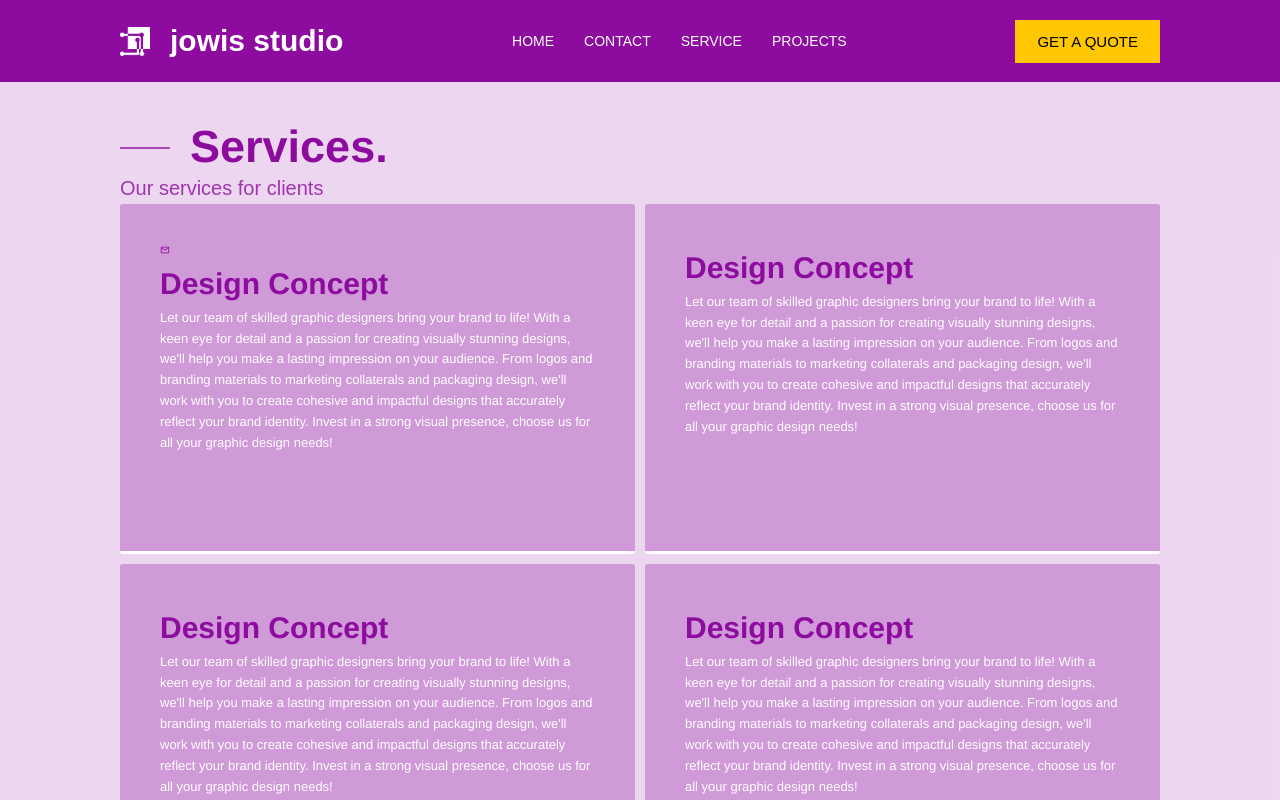
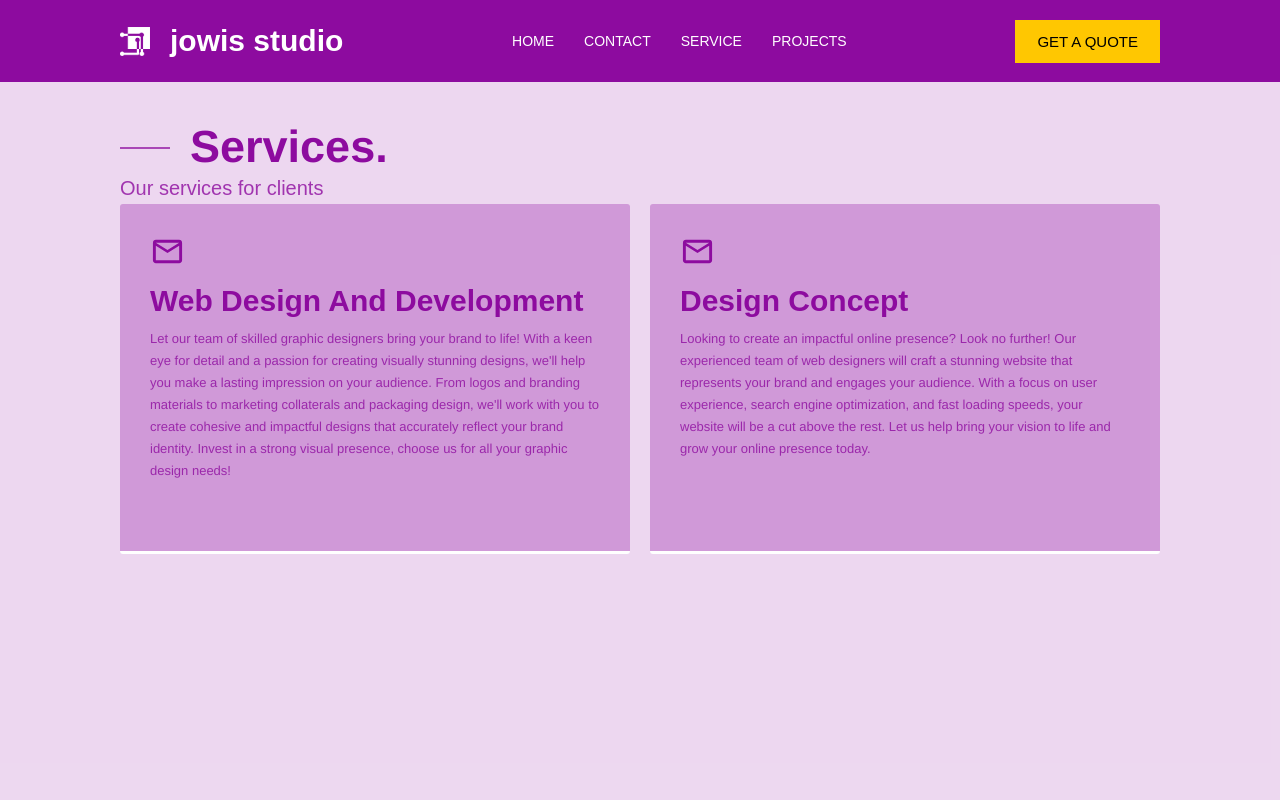
Before and after one commit to Ernie1234/jowis, a React (Create React App) app: page /services in a window 1280 px wide. Shown: the top 800 px of the page. Built offline with nearby package versions, Linux system fonts and the light colour scheme; a web font is replaced by a local one.

Commit message:
service page

```diff
--- a/src/components/Card.jsx
+++ b/src/components/Card.jsx
@@ -4,16 +4,8 @@ function Card({ icon, title, subTitle }) {
   return (
     <div className="card">
       <div className="card__icon">{icon}</div>
-      <h3 className="card__title">Design Concept</h3>
-      <p className="card__subtitle">
-        Let our team of skilled graphic designers bring your brand to life! With
-        a keen eye for detail and a passion for creating visually stunning
-        designs, we'll help you make a lasting impression on your audience. From
-        logos and branding materials to marketing collaterals and packaging
-        design, we'll work with you to create cohesive and impactful designs
-        that accurately reflect your brand identity. Invest in a strong visual
-        presence, choose us for all your graphic design needs!
-      </p>
+      <h3 className="card__title">{title}</h3>
+      <p className="card__subtitle">{subTitle}</p>
     </div>
   );
 }
--- a/src/components/Service.js
+++ b/src/components/Service.js
@@ -10,14 +10,15 @@ function Service() {
       <HeaderTitle />
       <div className="box">
         <Card
-          icon={<MdMailOutline />}
-          title="Design Concept"
+          icon={<MdMailOutline size={35} />}
+          title="Web Design and Development"
           subTitle={`Let our team of skilled graphic designers bring your brand to life! With a keen eye for detail and a passion for creating visually stunning designs, we'll help you make a lasting impression on your audience. From logos and branding materials to marketing collaterals and packaging design, we'll work with you to create cohesive and impactful designs that accurately reflect your brand identity. Invest in a strong visual presence, choose us for all your graphic design needs!`}
         />
-        <Card />
-        <Card />
-        <Card />
-        <Card />
+        <Card
+          icon={<MdMailOutline size={35} />}
+          title="Design Concept"
+          subTitle={`Looking to create an impactful online presence? Look no further! Our experienced team of web designers will craft a stunning website that represents your brand and engages your audience. With a focus on user experience, search engine optimization, and fast loading speeds, your website will be a cut above the rest. Let us help bring your vision to life and grow your online presence today.`}
+        />
       </div>
     </div>
   );
--- a/src/styles/components/service.scss
+++ b/src/styles/components/service.scss
@@ -39,31 +39,43 @@
   //   gap: 1.5rem;
 
   grid-template-columns: repeat(auto-fit, minmax(35rem, 1fr));
-  grid-gap: 1rem;
+  grid-gap: 2rem;
 }
 .card {
-  min-height: 35rem;
+  height: 35rem;
   background-color: rgba($color-primary, 0.3);
-  padding: 4rem;
+  padding: 3rem;
   color: $color-primary;
   border-bottom: 0.3rem solid #ffffff;
   border-radius: 0.3rem;
   transition: all 0.5s;
-
+  overflow-y: scroll;
   &:hover {
     background-color: $color-primary;
     color: #fff;
   }
+  & {
+    -ms-overflow-style: none; /* Internet Explorer 10+ */
+    scrollbar-width: none; /* Firefox */
+  }
+  &::-webkit-scrollbar {
+    display: none; /* Safari and Chrome */
+  }
 
   &__title {
     text-transform: capitalize;
-    color: $color-primary;
     font-size: 3rem;
-    font-family: "Helvetica Neue", sans-serif;
+    line-height: normal;
+    font-family: $font-display;
+    padding: 1rem 0;
   }
   &__subtitle {
-    color: #fff;
+    font-family: "Helvetica Neue", sans-serif;
     font-size: 1.3rem;
-    font-family: "Helvetica Neue", sans-serif;
+    line-height: 1.7;
+    color: rgba($color-primary, 0.8);
+  }
+  &:hover &__subtitle {
+    color: rgba(#fff, 0.6);
   }
 }
```
